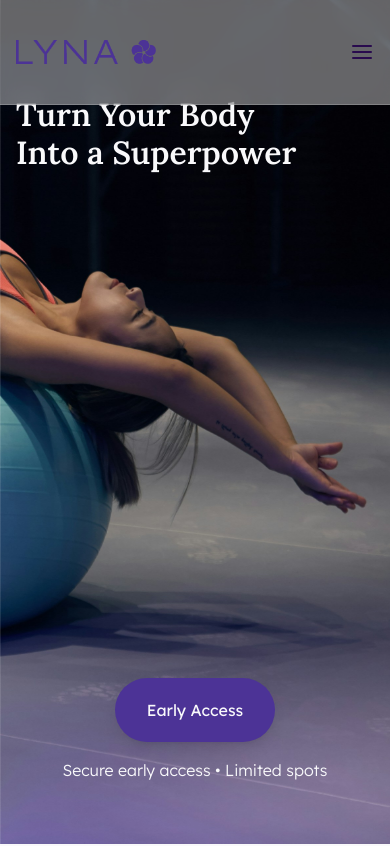
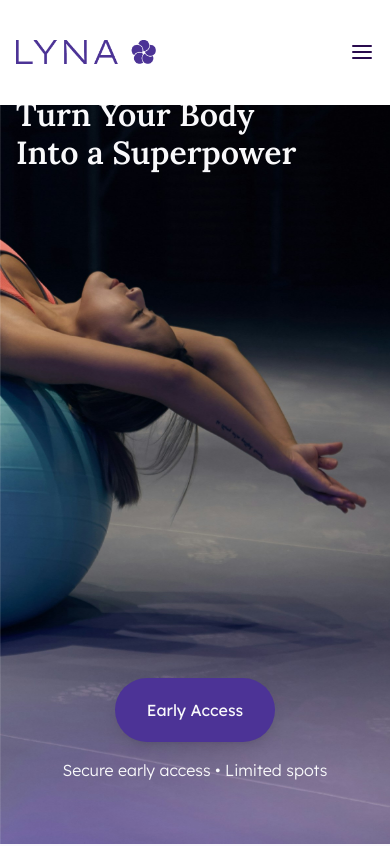
Before and after one commit to LYNA-Cam/lyna-website-v2, a Next.js app: page / in a window 390 px wide. Shown: the top 846 px of the page. Built offline with nearby package versions, Linux system fonts and the light colour scheme.

Commit message:
feat: introduce a responsive Header component featuring desktop navigation, an animated mobile menu, and scroll-triggered styling.

```diff
--- a/components/layouts/header/Header.tsx
+++ b/components/layouts/header/Header.tsx
@@ -17,9 +17,18 @@ const links = SITE_LINKS.NAV;
 const Header = () => {
   const [menuOpen, setMenuOpen] = useState(false);
   const [mounted, setMounted] = useState(false);
+  const [isScrolled, setIsScrolled] = useState(false);
 
   useEffect(() => {
     startTransition(() => setMounted(true));
+  }, []);
+
+  useEffect(() => {
+    const handleScroll = () => {
+      setIsScrolled(window.scrollY > 10);
+    };
+    window.addEventListener("scroll", handleScroll);
+    return () => window.removeEventListener("scroll", handleScroll);
   }, []);
 
   useEffect(() => {
@@ -103,7 +112,16 @@ const Header = () => {
   );
 
   return (
-    <header className="fixed w-full top-0 left-0 py-5 h-min z-50 bg-white/40 backdrop-blur-md border-b border-white/20">
+    <motion.header
+      initial={false}
+      animate={{
+        backgroundColor: isScrolled ? "rgba(255, 255, 255, 0.4)" : "rgba(255, 255, 255, 1)",
+        backdropFilter: isScrolled ? "blur(12px)" : "blur(0px)",
+        borderBottomColor: isScrolled ? "rgba(233, 226, 231, 1)" : "rgba(233, 226, 231, 0)",
+      }}
+      transition={{ duration: 0.3, ease: "easeInOut" }}
+      className="fixed w-full top-0 left-0 py-5 h-min z-50 border-b"
+    >
       <div className="relative container max-w-[1720px] h-[64px] flex justify-between mx-auto px-4">
         <Link
           href="/"
@@ -152,7 +170,7 @@ const Header = () => {
         </button>
       </div>
       {menuPortal}
-    </header>
+    </motion.header>
   );
 };
 
```
